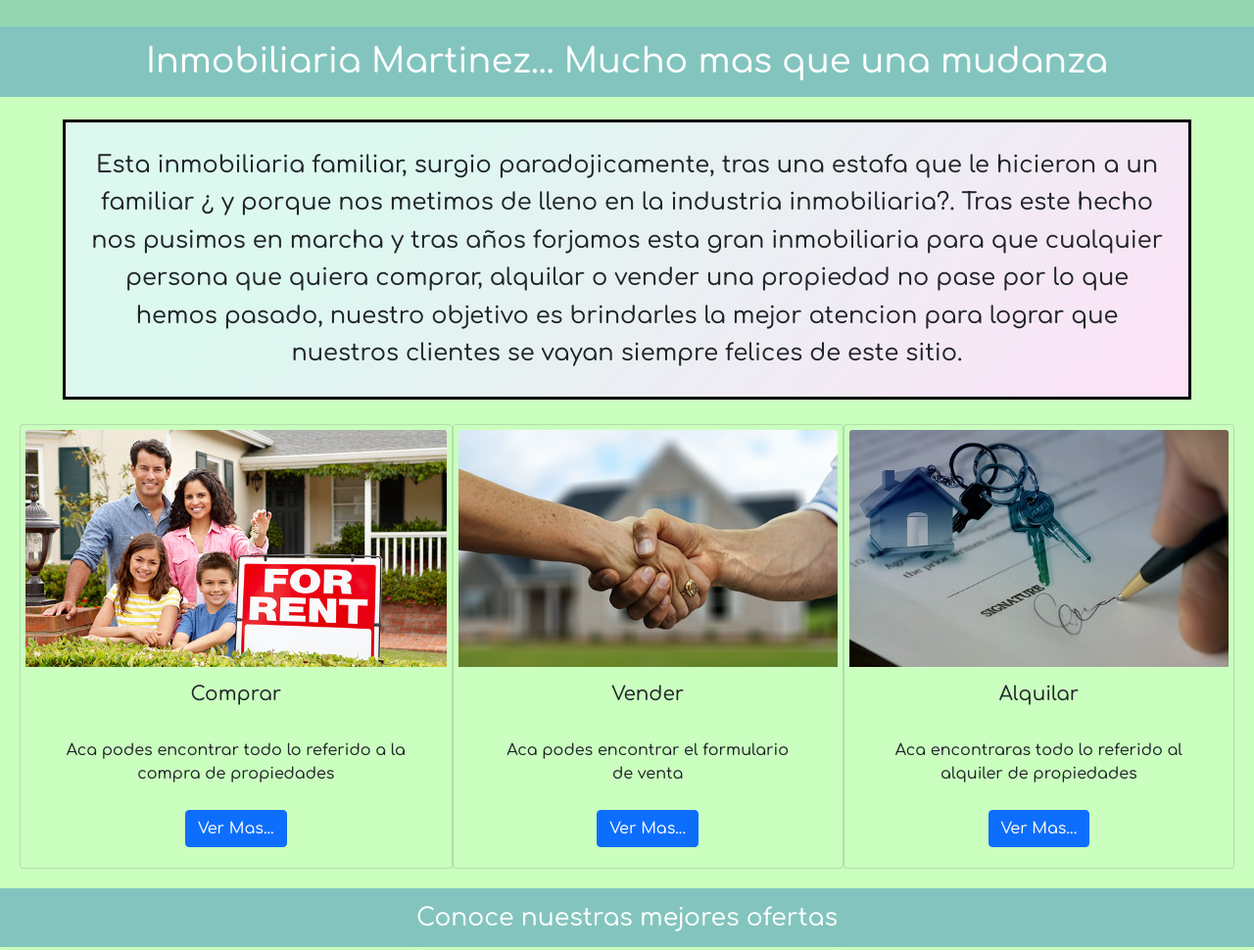
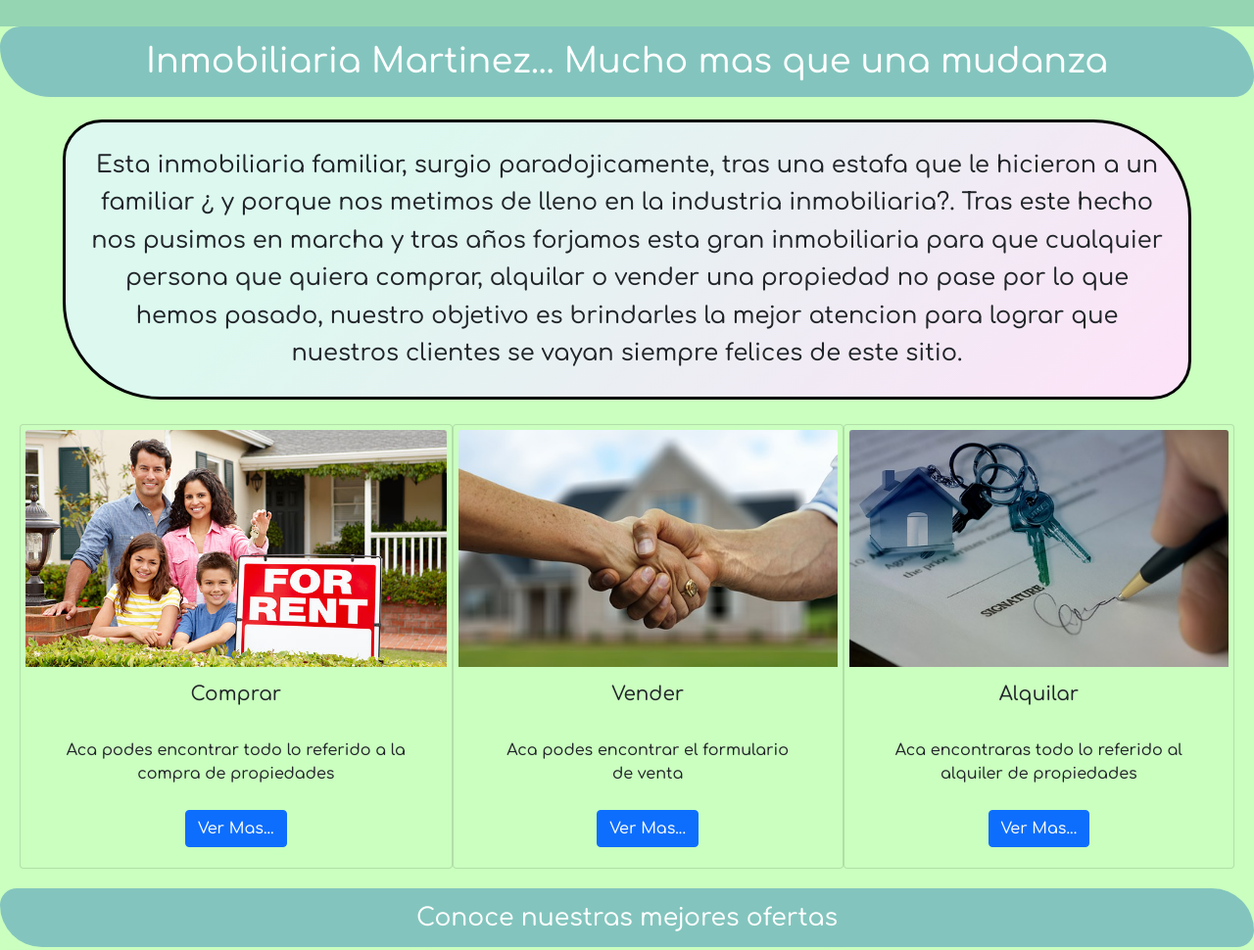
Before and after one commit to metallicamdq/Inmobiliaria--Julian-schreiber, a website: page index.html in a window 1280 px wide. Shown: the part 184-1154 px from the top of the page at 98% size. Drawn offline with nearby package versions, Linux system fonts and the light colour scheme.

Commit message:
funcionalidades cambios index

```diff
--- a/index.html
+++ b/index.html
@@ -56,7 +56,7 @@
     </header>
     <main>
         <section>
-            <h1 class="titulo-h1">
+            <h1 class="titulo-h1 animate_animated animate__bounceIn">
                 Inmobiliaria Martinez... Mucho mas que una mudanza
             </h1>
             <div class="parrafo-flex">
--- a/scss/_bodygeneral.scss
+++ b/scss/_bodygeneral.scss
@@ -19,6 +19,8 @@
     line-height: 1.6;
     border: black;
     border-style: solid;
+    border-radius: 40px;
+    border-radius: 40px 100px;
     width: 90%;
     height: 40%;
     display: inline-block;
@@ -42,11 +44,13 @@ body {
         text-align: center;
         font-size: 35px;
         padding: 15px;
+        border-radius: 40px 100px;
     }
 
     .titulo-h2 {
         @include titulo;
         font-size: 25px;
+        border-radius: 40px 100px;
     }
 
     main {
@@ -61,7 +65,9 @@ body {
                 text-align: center;
                 font-size: 1.5rem;
                 font-family: 'Comfortaa', cursive;
+                border-radius: 40px 100px;
                 @include cuadrados;
+
             }
         }
     }
--- a/scss/_variables.scss
+++ b/scss/_variables.scss
@@ -2,3 +2,4 @@ $bg_nav:#95d5b2;
 $bg_body:#caffbf;
 $bg_footer:#40916c;
 $bg_cards:#50ffb1;
+$bg_rosa:#ffc9d6;
```
Also changed, not shown: css/estilos.css.
